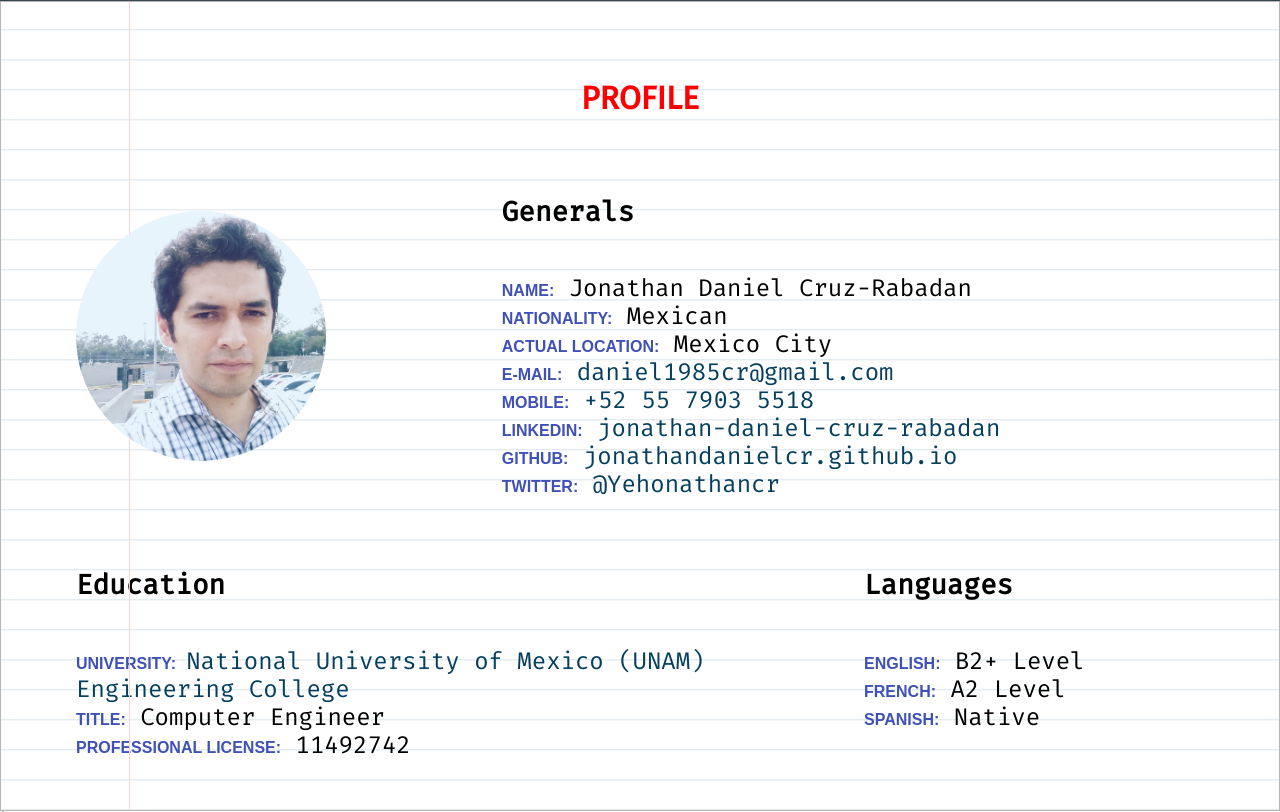
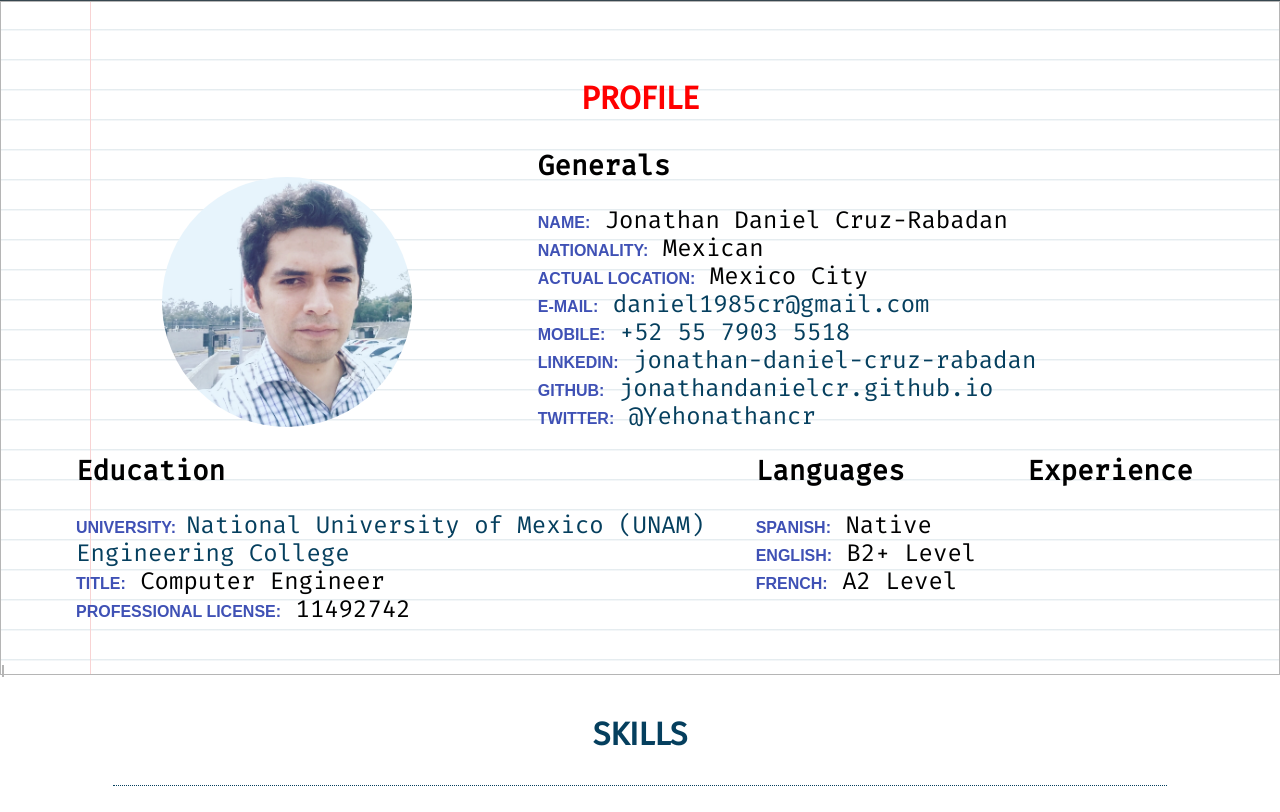
Before and after one commit to jonathandanielcr/jonathandanielcr.github.io, a plain HTML site: page index.html in a window 1280 px wide. Shown: the part 1469-2281 px from the top of the page. Drawn offline with Linux system fonts and the light colour scheme; a web font is replaced by a local one.

Commit message:
Profile picture centred correctly

```diff
--- a/css/style.css
+++ b/css/style.css
@@ -317,15 +317,22 @@ h4 {
 .my-picture {
   z-index: 10;
   flex-grow: 2;
-  margin: 0 20px;
+  margin: 0 50px;
   align-self: center;
+  display: grid;
   /* width: auto; */
   /* margin: auto; */
 }
 
+@media only screen and (max-width:600px) {
+  .my-picture {
+    margin: auto;
+  }
+}
+
 .my-picture img {
   width: 250px;
-  /* margin-right: auto; */
+  margin: auto;
 }
 
 .profile-data {
@@ -334,6 +341,7 @@ h4 {
   margin: 0 20px;
   font-family: 'Fira Mono', sans-serif;
   font-size: 1.5em;
+  z-index: 5;
 }
 
 @media only screen and (max-width:600px) {
@@ -353,9 +361,9 @@ h4 {
 }
 
 .avatar {
-  vertical-align: middle;
+  /* vertical-align: middle; */
   /* width: 50px; */
-  height: auto;
+  /* height: auto; */
   border-radius: 50%;
 }
 
@@ -381,6 +389,7 @@ h4 {
 }
 
 .education-title {
+  margin: 0;
   font-size: 1.15em;
 }
 
@@ -414,7 +423,7 @@ h4 {
 
 .paper::before {
   content: "";
-  z-index: -1;
+  z-index: 1;
   margin: 0 1px;
   width: auto;
   height: 10px;
@@ -430,9 +439,10 @@ h4 {
   position: absolute;
   width: 0px;
   top: 0;
-  left: 10%;
+  left: 7%;
   bottom: 0;
   border-left: 1px solid #F8D3D3;
+  z-index: 1;
 }
 
 main {
--- a/index.html
+++ b/index.html
@@ -72,11 +72,14 @@
       </div>
       <div class="profile-data">
         <h5 class="education-title">Languages</h5>
-      <ul>
-        <li><strong>English: </strong>B2+ Level</li>
-        <li><strong>French: </strong>A2 Level</li>
-        <li><strong>Spanish: </strong>Native</li>
-      </ul>
+        <ul>
+          <li><strong>Spanish: </strong>Native</li>
+          <li><strong>English: </strong>B2+ Level</li>
+          <li><strong>French: </strong>A2 Level</li>
+        </ul>
+      </div>
+      <div class="profile-data">
+        <h5 class="education-title">Experience</h5>
 
       </div>
     </div>
```
